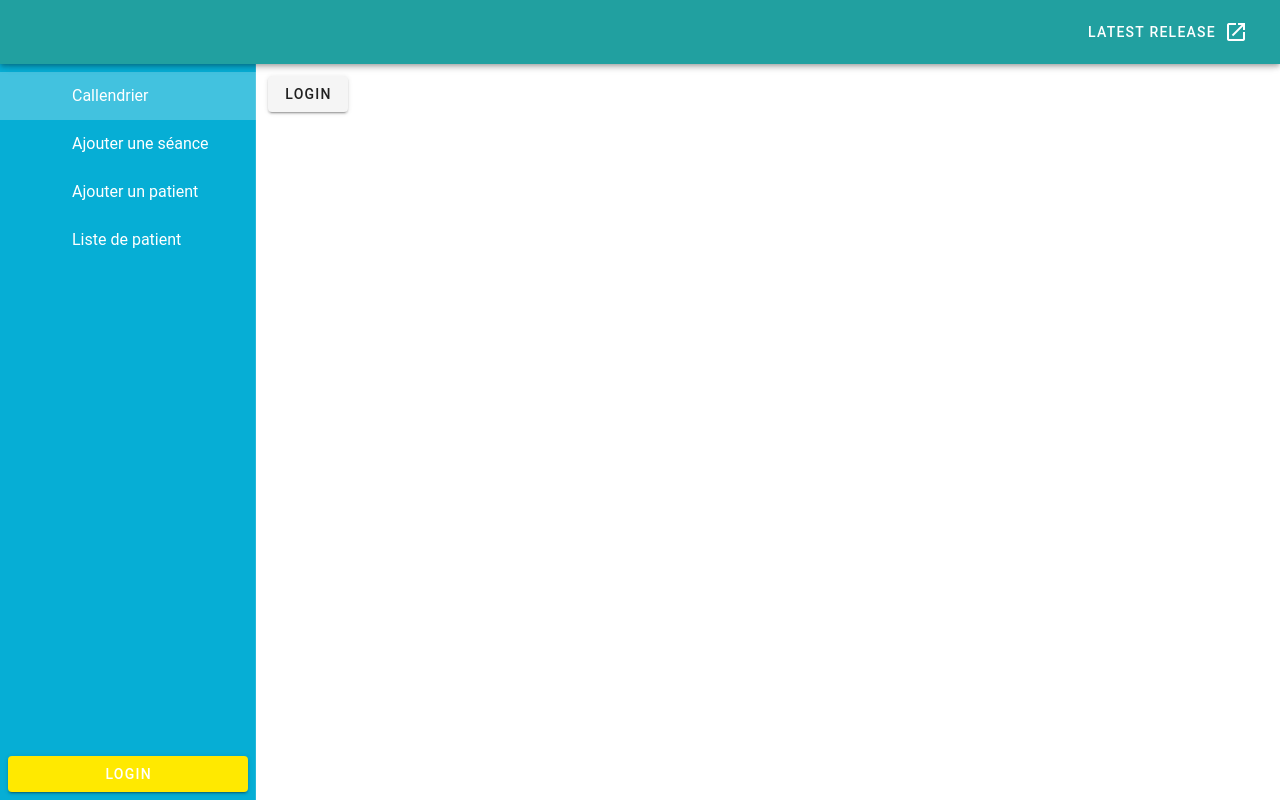
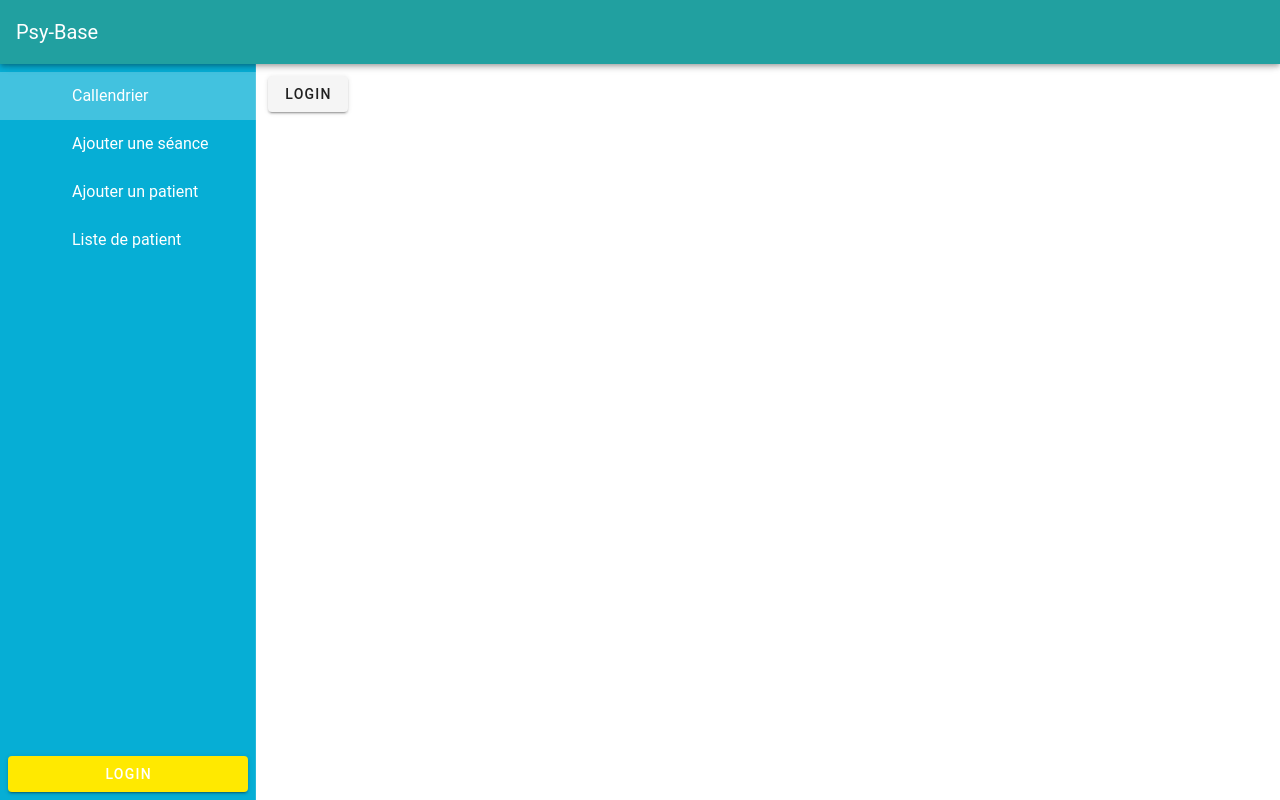
Before and after one commit to Mr-Monster-0248/Psy-Base, a Vue app: page / in a window 1280 px wide. Built offline with nearby package versions, Linux system fonts and the light colour scheme; some icons are missing; what vue-swal would draw is missing.

Commit message:
Change appbar

```diff
--- a/src/components/Appbar.vue
+++ b/src/components/Appbar.vue
@@ -1,23 +1,9 @@
 <template>
-  <v-app-bar
-      app
-      color="primary"
-      dark
-      clipped-left
-    >
-
-
-      <v-spacer></v-spacer>
-
-      <v-btn
-        href="https://github.com/vuetifyjs/vuetify/releases/latest"
-        target="_blank"
-        text
-      >
-        <span class="mr-2">Latest Release</span>
-        <v-icon>mdi-open-in-new</v-icon>
-      </v-btn>
-    </v-app-bar>
+  <v-app-bar app color="primary" dark clipped-left>
+    <v-toolbar-title>
+      Psy-Base
+    </v-toolbar-title>
+  </v-app-bar>
 </template>
 
 <script>
```
